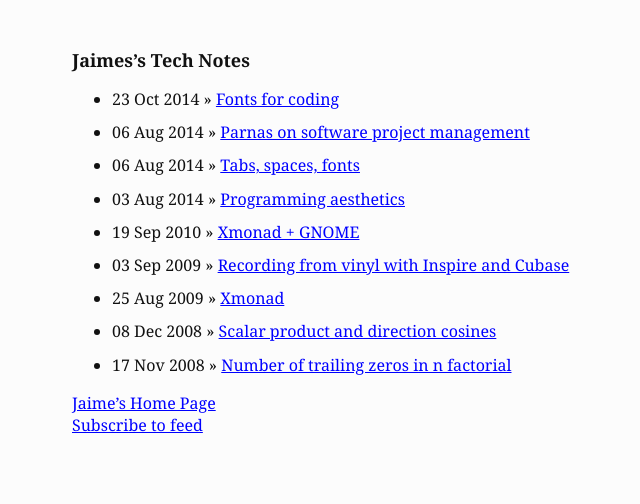
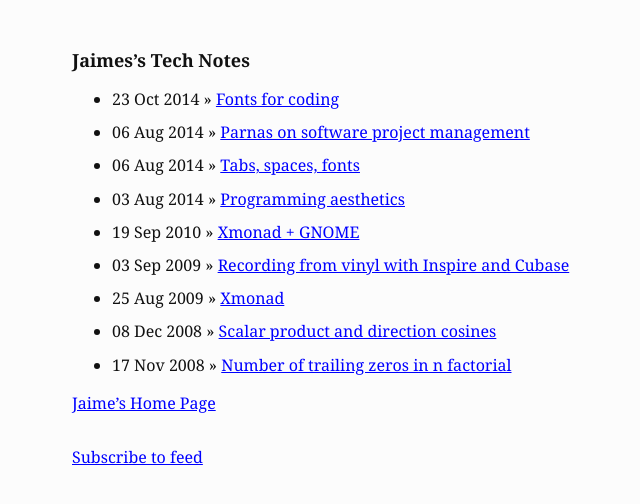
Before and after one commit to jsilvela/jsilvela.github.io, a Jekyll site: the page built from index.html, in a window 1280 px wide. Shown: the top 504 px of the page, without its empty margins (280-920 px from the left). Built offline with Jekyll 4.4.1, drawn with Linux system fonts in a browser that asks for light colours.

Commit message:
Space the RSS link

```diff
--- a/css/basic.css
+++ b/css/basic.css
@@ -54,6 +54,10 @@ tt, code {
 	font-family: fira mono, source code pro, monospace;
 }
 
+div.rss {
+	margin-top: 2em;
+}
+
 div.note {
 	color: black;
 	background: lightgrey;
```
